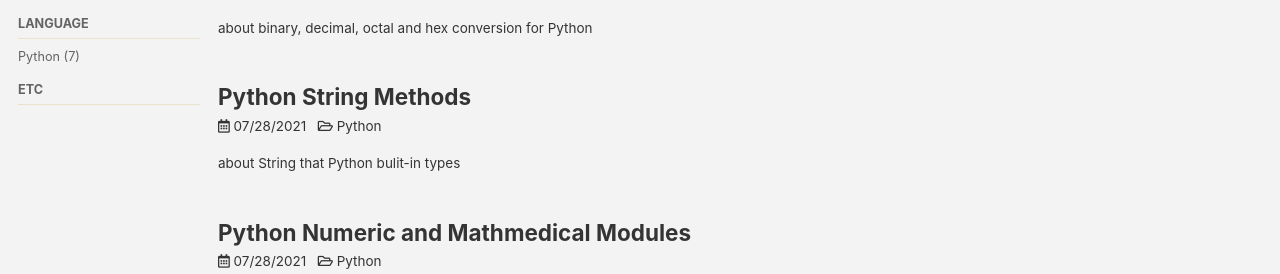
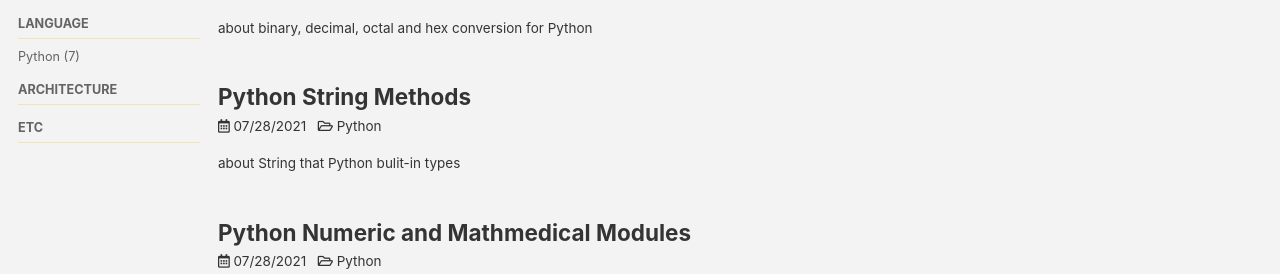
Before and after one commit to moo-on/moo-on.github.io, a Jekyll site: the page built from index.html, in a window 1280 px wide and 1400 px high, scrolled down 184 px. Shown: the part 643-917 px from the top of the window. Built offline with Jekyll 4.4.1, drawn with Linux system fonts in a browser that asks for light colours; cached includes are drawn as plain includes; some web fonts are replaced; the list of posts is cut into pages by our own code.

Commit message:
change font

```diff
--- a/_includes/nav_list_main
+++ b/_includes/nav_list_main
@@ -20,6 +20,15 @@
                 {% endfor %}
             </ul>
 
+        <span class="nav__sub-title">Architecture</span>
+            <ul>
+                {% for category in site.categories %}
+                    {% if category[0] == "Web Server" %}
+                        <li><a href="/categories/Python" class="">Web Server` ({{category[1].size}})</a></li>
+                    {% endif %}
+                {% endfor %}
+            </ul>
+
         <span class="nav__sub-title">etc</span>
             <ul>
                 {% for category in site.categories %}
--- a/_sass/minimal-mistakes/_variables.scss
+++ b/_sass/minimal-mistakes/_variables.scss
@@ -14,7 +14,7 @@
 
 /* system typefaces */
 $serif: Georgia, Times, serif !default;
-$sans-serif: -apple-system, BlinkMacSystemFont, "Nanum Gothic Coding","Roboto", "Segoe UI",
+$sans-serif: -apple-system, BlinkMacSystemFont, "Gowun Batang","Roboto", "Segoe UI",
   "Helvetica Neue", "Lucida Grande", Arial, sans-serif !default;
 $monospace: Monaco, Consolas, "Lucida Console", monospace !default;
 
--- a/assets/css/main.scss
+++ b/assets/css/main.scss
@@ -8,3 +8,4 @@
 @import "minimal-mistakes"; // main partials
 
 @import url('https://fonts.googleapis.com/css2?family=Nanum+Gothic+Coding&display=swap');
+@import url('https://fonts.googleapis.com/css2?family=Gowun+Batang&display=swap');
```
